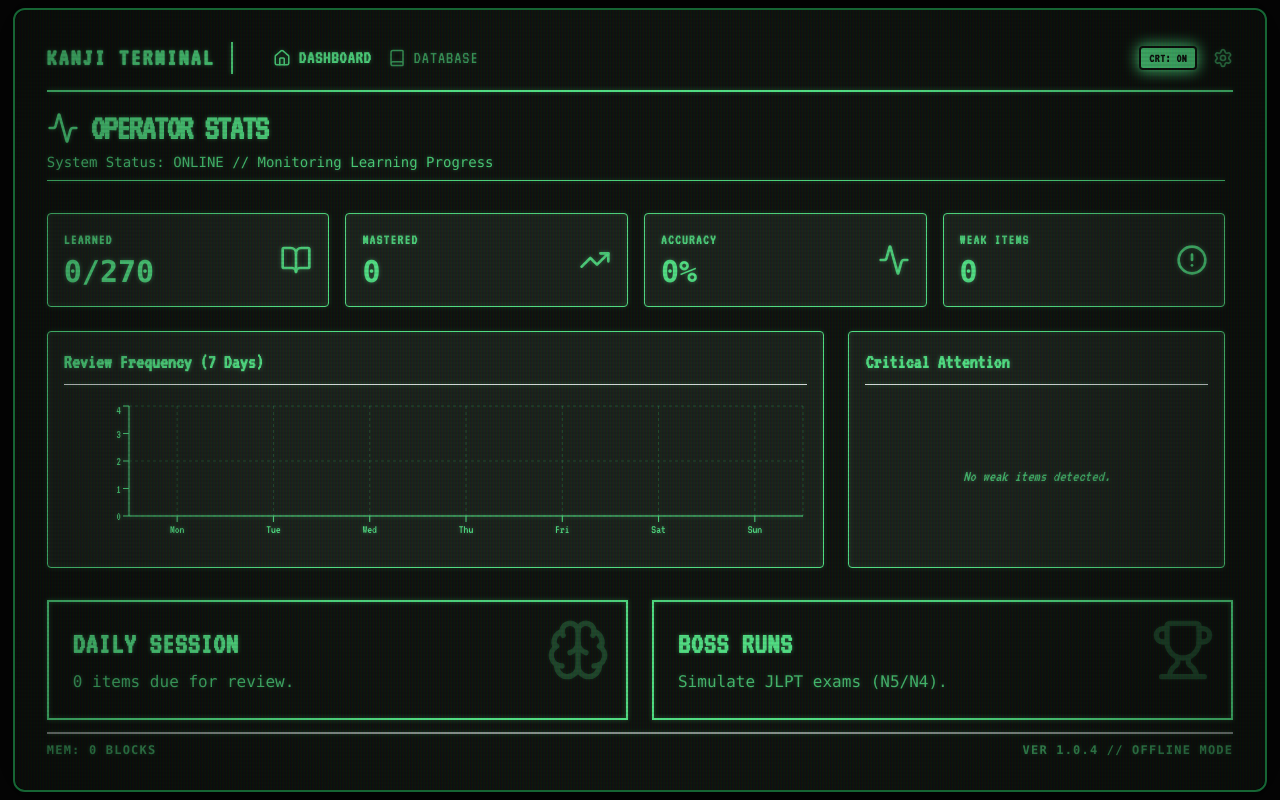
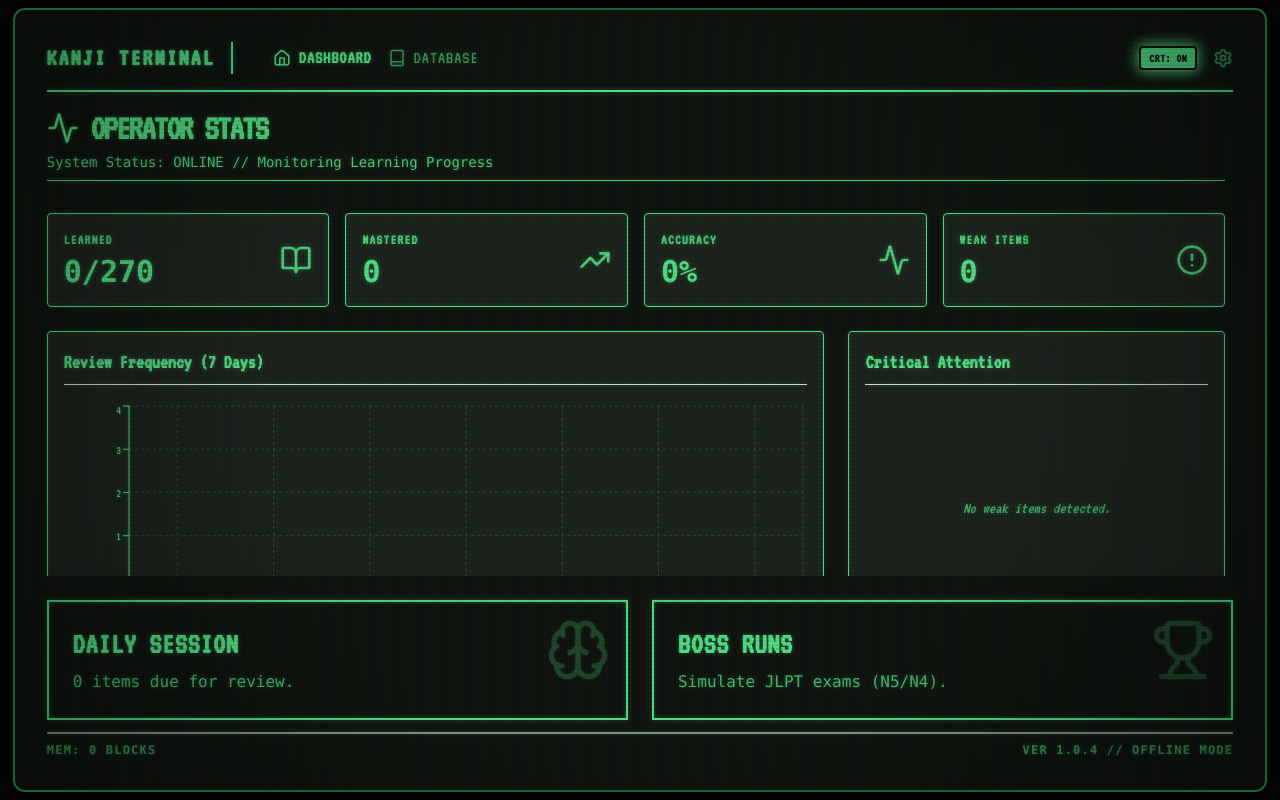
Before and after one commit to Emmjeyyyy/kanji-terminal, a React (Vite) app: page / in a window 1280 px wide. Built offline with nearby package versions, Linux system fonts and the light colour scheme.

Commit message:
feat(dashboard): Adjust chart height for better readability
Increase the minimum height of the review frequency chart container to improve visibility and data presentation on larger screens.

```diff
--- a/components/Dashboard.tsx
+++ b/components/Dashboard.tsx
@@ -75,9 +75,9 @@ export const Dashboard: React.FC<DashboardProps> = ({ state }) => {
       </div>
 
       <div className="flex-1 min-h-0 grid grid-cols-1 lg:grid-cols-3 gap-4 md:gap-6 mt-2">
-        <div className="lg:col-span-2 border border-current p-4 rounded bg-white/5 flex flex-col min-h-[200px]">
+        <div className="lg:col-span-2 border border-current p-4 rounded bg-white/5 flex flex-col min-h-[300px]">
             <h3 className="text-lg md:text-xl mb-4 font-bold border-b border-current/30 pb-2">Review Frequency (7 Days)</h3>
-            <div className="flex-1 w-full min-h-0">
+            <div className="flex-1 w-full min-h-[200px]">
               <ResponsiveContainer width="100%" height="100%">
                 <BarChart data={chartData}>
                   <CartesianGrid strokeDasharray="3 3" strokeOpacity={0.2} stroke="currentColor" />
```
